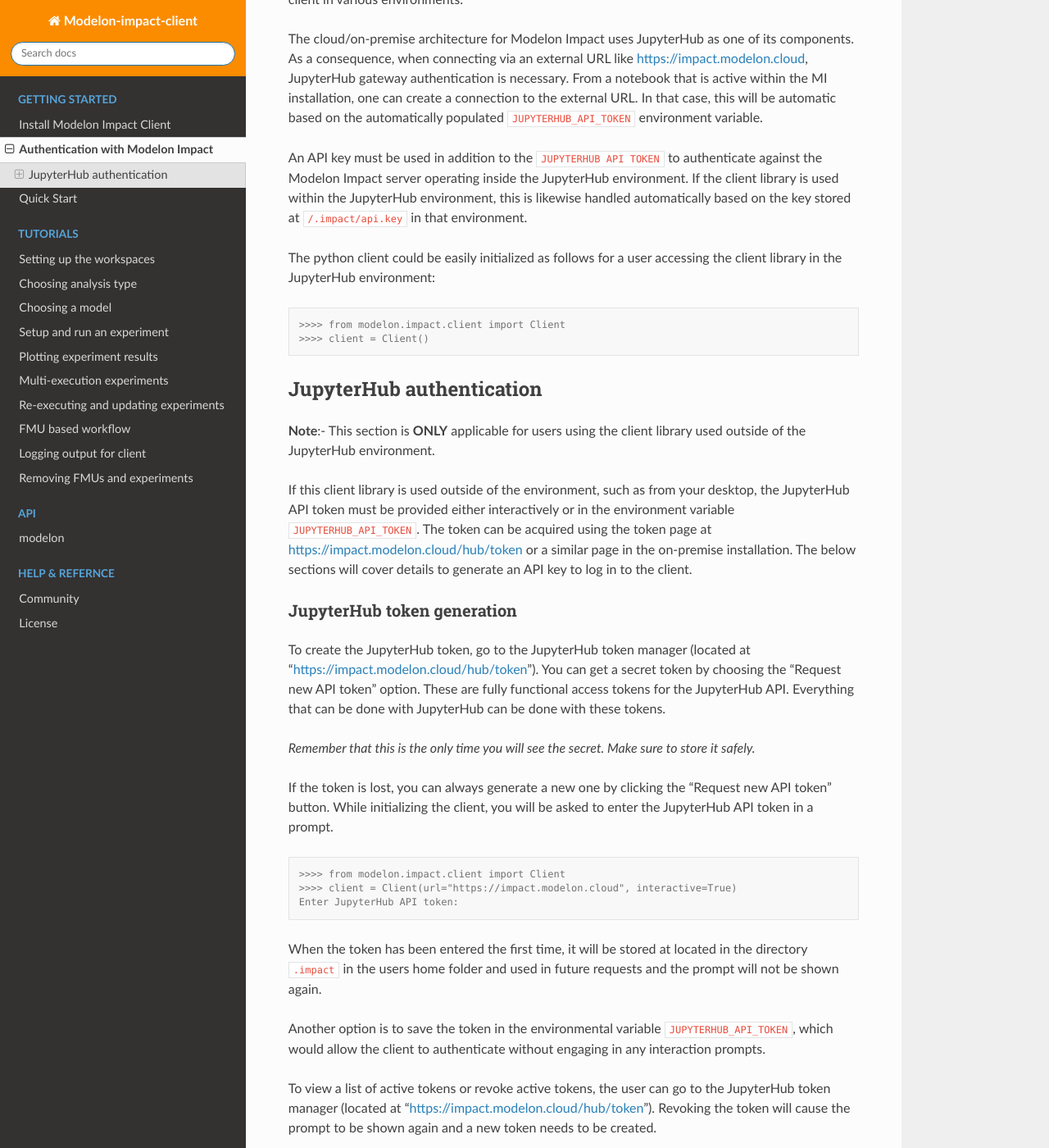
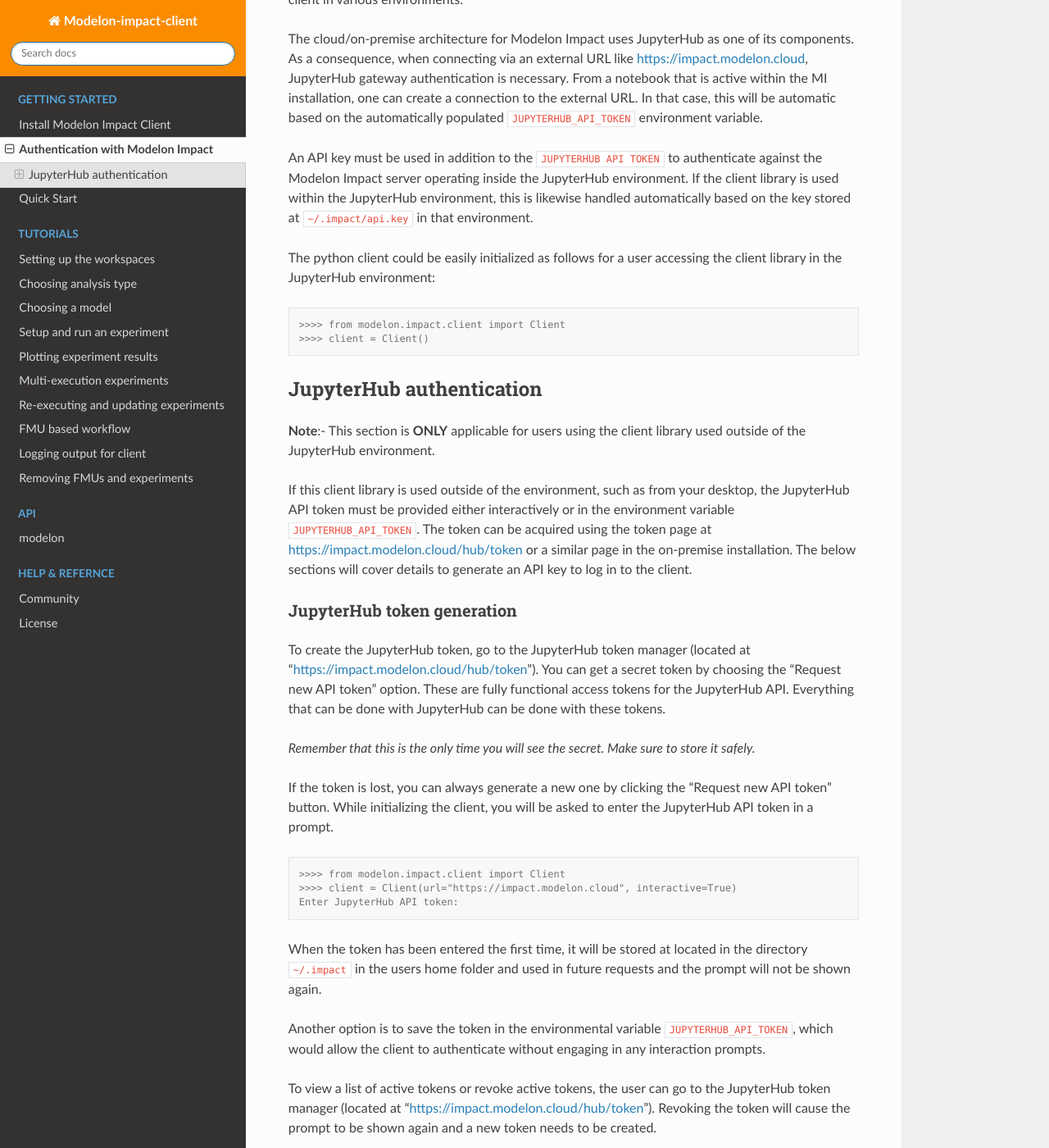
Before and after one commit to modelon-community/impact-client-python, a Sphinx documentation site: the page built from docs/source/authentication_with_modelon_impact.rst, in a window 1280 px wide and 1400 px high, scrolled down 196 px. Shown: the whole window at 82% size. Built offline with Sphinx 7.4.7 and the Read the Docs theme 2.0.0, drawn with Linux system fonts in a browser that asks for light colours.

```diff
--- a/docs/source/authentication_with_modelon_impact.rst
+++ b/docs/source/authentication_with_modelon_impact.rst
@@ -13,7 +13,7 @@ based on the automatically populated ``JUPYTERHUB_API_TOKEN`` environment variab
 An API key must be used in addition to the ``JUPYTERHUB API TOKEN`` to authenticate against the Modelon
 Impact server operating inside the JupyterHub environment. If the client library is used within the
 JupyterHub environment, this is likewise handled automatically based on the key stored at
-``/.impact/api.key`` in that environment.
+``~/.impact/api.key`` in that environment.
 
 The python client could be easily initialized as follows for a user accessing the client library
 in the JupyterHub environment:
@@ -55,7 +55,7 @@ button. While initializing the client, you will be asked to enter the JupyterHub
     Enter JupyterHub API token:
 
 When the token has been entered the first time, it will be stored at located in the directory
-``.impact`` in the users home folder and used in future requests and the prompt will not be
+``~/.impact`` in the users home folder and used in future requests and the prompt will not be
 shown again.
 
 Another option is to save the token in the environmental variable ``JUPYTERHUB_API_TOKEN``, which
@@ -97,7 +97,7 @@ The environment variable ``MODELON_IMPACT_CLIENT_API_KEY`` can be used to set th
 +++++++++++++++++++
 
 It may also be stored in a credentials file named ``api.key`` located in the directory
-``.impact`` in the users home folder. The client class will look for the key there if
+``~/.impact`` in the users home folder. The client class will look for the key there if
 the key is not set as an environment variable.
 
 This file is used by the client to store the key in interactive mode and might be
```
